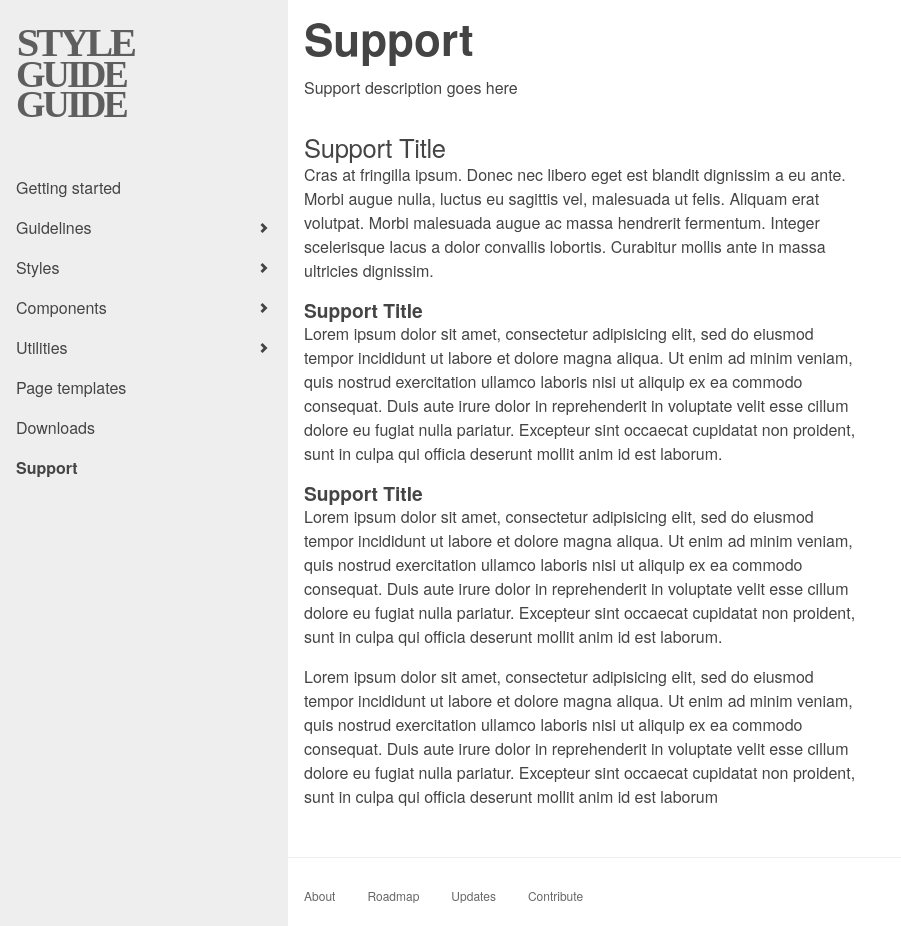
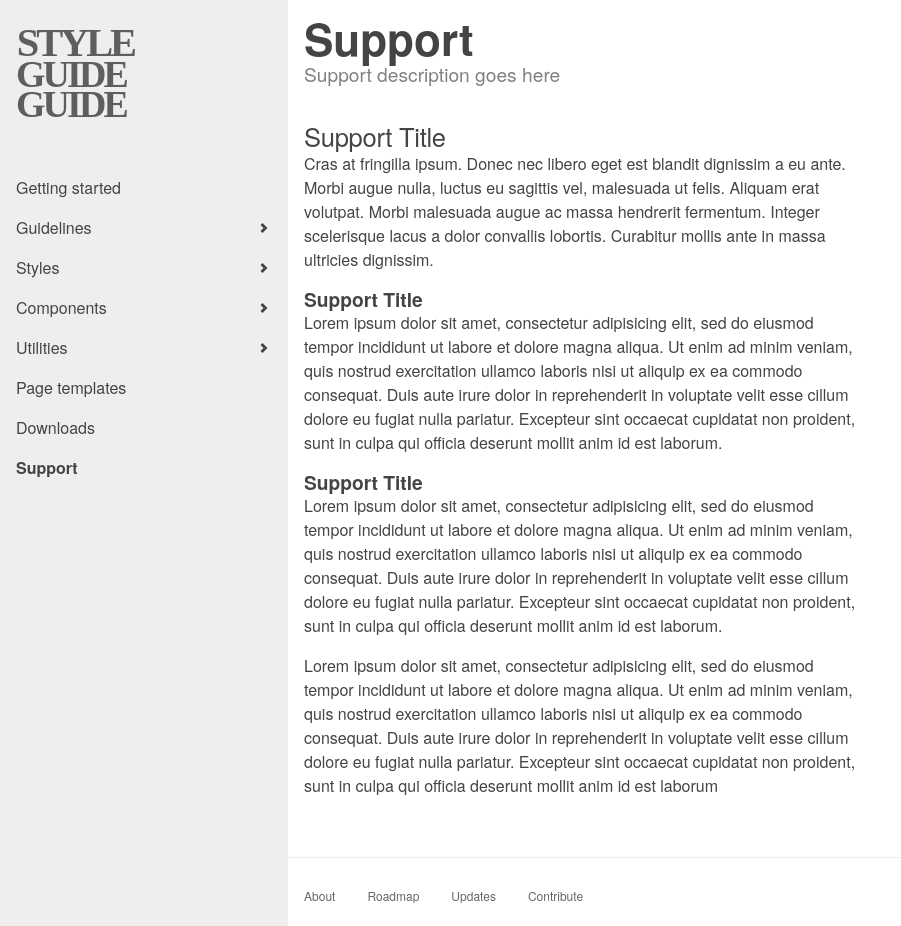
Before and after one commit to bradfrost/style-guide-guide, a Jekyll site: the page built from support.md, in a window 1280 px wide and 926 px high. Shown: the whole window, without its empty margins (0-901 px from the left). Built offline with Jekyll 4.4.1, drawn with Linux system fonts in a browser that asks for light colours.

Commit message:
Adjust page-heading styles

```diff
--- a/_sass/components/_page-header.scss
+++ b/_sass/components/_page-header.scss
@@ -9,7 +9,7 @@
  * Page header title
  */
 .c-page-header__title {
-	margin-bottom: 1rem;
+	margin-bottom: 0;
 }
 
 /**
@@ -17,4 +17,7 @@
  */
 .c-page-header__desc {
     margin-bottom: 2rem;
+    font-size: $font-size-med-2;
+    color: $color-gray-50;
+    max-width: $l-max-width-narrow;
 }
```
